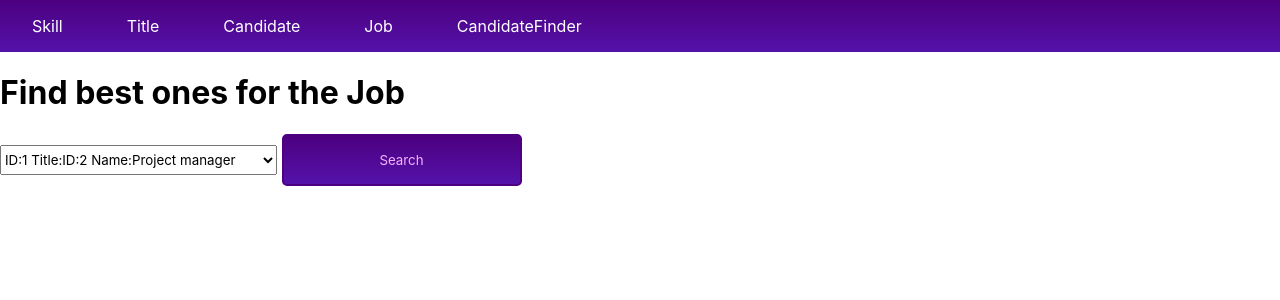
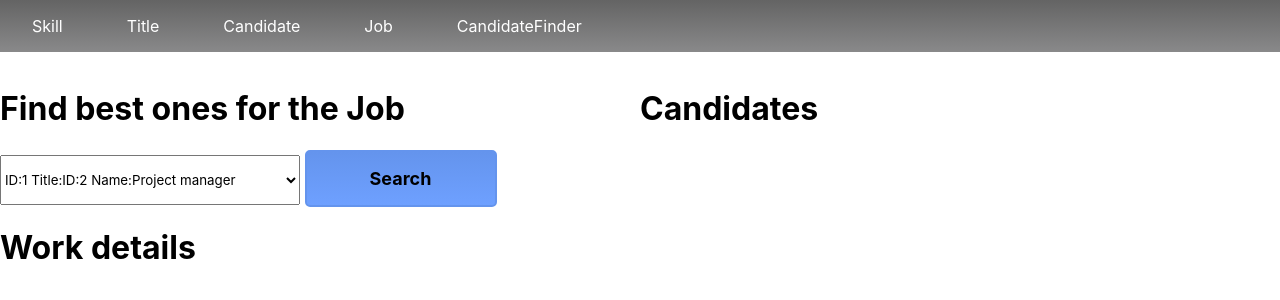
Before and after one commit to orabu103/Matcher-Gloat, a Django app: page /CandidateFinder in a window 1280 px wide. Shown: the top 300 px of the page. Run offline with Django 4.2, Linux system fonts and the light colour scheme; data comes from the database, SQL or seed files in the repository; both versions use the stored data as it was after the commit.

Commit message:
Add new design

```diff
--- a/matcher/static/matcher/candidateFinder.css
+++ /dev/null
@@ -1,34 +0,0 @@
-.continer{
-
-}
-
-.continer select{
-    height: 100%;
-    cursor: pointer;
-}
-
-.continer button {
-    background: linear-gradient(rgb(77, 0, 128), rgb(84, 18, 170));
-    border: 2px solid rgb(77, 0, 128);
-    width: 30%;
-    padding: 1rem;
-    color: rgb(244, 179, 250);
-    border-radius: 5px;
-
-}
-
-.continer button:hover {
-    cursor: pointer;
-    background: linear-gradient(rgb(103, 14, 163), rgb(128, 66, 209));
-}
-
-
-.continer button:active, .continer button:focus {
-    opacity: 0.85;
-    outline: none;
-}
-.Search{
-    box-sizing: border-box;
-    width: 800px;
-    height: 30px;
-}
--- a/matcher/static/matcher/form.css
+++ b/matcher/static/matcher/form.css
@@ -6,24 +6,25 @@
     border: none;
     padding: 1rem;
     margin: 1rem;
-    border-bottom: 2px solid cornflowerblue;
+    border-bottom: 2px solid rgb(100, 148, 237);
 }
 .form input:focus {
     outline: none;
     /* border-bottom: 2px solid cornflowerblue; */
 }
 .form button {
-    background: linear-gradient(rgb(77, 0, 128), rgb(84, 18, 170));
-    border: 2px solid rgb(77, 0, 128);
+    background: linear-gradient(rgb(100, 148, 237), rgb(110 160 255));
+    border: 2px solid rgb(100, 148, 237);
     width: 30%;
     padding: 1rem;
-    color: rgb(244, 179, 250);
+    color: rgb(0, 0, 0);
+    font-size: 18px;
+    font-weight: bold;
     border-radius: 5px;
-
 }
 .form button:hover {
     cursor: pointer;
-    background: linear-gradient(rgb(103, 14, 163), rgb(128, 66, 209));
+    background: linear-gradient(rgb(130, 160, 250), rgb(150, 162, 255));
 }
 
 .form button:active, .form button:focus {
@@ -31,13 +32,28 @@
     outline: none;
 }
 .box-data{
-    max-height: 100px;
+    max-height: 600px;
+    width: 600px;
     display: flex;
     flex-direction: column;
+    align-items: center;
+    overflow: auto;
+    background-color: rgb(207, 207, 207);
+    box-shadow: 5px 5px 5px grey;
+    border-radius: 5px;
+}
+.container select{
+    min-width: 300px;
+    max-width: 300px;
+    min-height: 50px;
+    max-height: 50px;
+    cursor: pointer;
 }
 
 .skills{
-    width: 50%;
+    width: 300px;
+    overflow-y: auto;
+    max-height: 500px;
 }
 .container{
     display:flex;
--- a/matcher/static/matcher/nav.css
+++ b/matcher/static/matcher/nav.css
@@ -9,7 +9,7 @@ body{
 .navigation {
     /* display: flex;
     justify-content: center; */
-    background: linear-gradient(rgb(77, 0, 128), rgb(84, 18, 170));
+    background: linear-gradient(rgb(100, 100, 100), rgb(137, 137, 138));
     min-width: 100%;
 
 }
@@ -37,6 +37,6 @@ body{
 }
 
 .navigation ul li:hover {
-    background-color: rgba(77, 0, 128, 0.9);
+    background-color: rgba(85, 85, 85, 0.9);
     color: rgb(243, 189, 252);
 }
--- a/matcher/templates/candidateFinder/candidateFinder.html
+++ b/matcher/templates/candidateFinder/candidateFinder.html
@@ -1,12 +1,13 @@
 {% extends 'home/home.html' %}
 {% block body %}
 {% load static %}
-    <link rel="stylesheet" href="{% static 'matcher/candidateFinder.css' %}">
+    <link rel="stylesheet" href="{% static 'matcher/form.css' %}">
 
 
-    <div class="continer">
-        <h1> Find best ones for the Job </h1>
-        <div class="Search">
+    <div class="container">
+
+        <div class="form">
+            <h1> Find best ones for the Job </h1>
             <form action="{% url 'app:CandidateFinder' %}" method="get">
                 <select name="job">
                     {% for job in jobs %}
@@ -15,19 +16,33 @@
                 </select>
                 <button type="submit">Search</button>
             </form>
+            <h1>Work details</h1>
+            {% if job %}
+            <div class='data'>
+                <p><strong>ID -</strong> {{job.id}}</p>
+                <p><strong>Name -</strong>  {{job.title.name}} </p>
+                <ul> {% for skill in job.skill.all %}
+                    <li> {{skill.name}}</li>
+                     {% endfor %}
+                </ul>
+            </div>
+            {% endif %}
         </div>
-        {% if candidates %}{% endif %}
-            {% for candidat in candidates %}
-                <div>
-                    <p>ID : {{candidat.id}}</p>
-                    <p>Title : {{candidat.title}}</p>
-                    <ul> {% for skill in candidat.skill.all %}
+        <div>
+        <h1>Candidates<h1>
+        <div class='box-data'>
+            {% for candidate in candidates %}
+                <div class='data'>
+                    <p><strong>ID -</strong> {{candidate.id}}</p>
+                    <p><strong>Name -</strong>  {{candidate.title.name}} </p>
+                    <ul> {% for skill in candidate.skill.all %}
                         <li> {{skill.name}}</li>
                     {% endfor %}
-                <ul>
-                </div>
+                    <ul>
+                </div >
             {% endfor %}
-
+        </div>
+    </div>
 
     </div>
 
--- a/matcher/views.py
+++ b/matcher/views.py
@@ -12,6 +12,7 @@ def Home(request):
 # Goes through all the skills of the job and checks which candidate has more suitable skills
 def CandidateFinder(request):
     candidates = ""
+    job = ""
     try:
         id = request.GET['job']
         job = Job.objects.get(id = id)
@@ -23,7 +24,7 @@ def CandidateFinder(request):
         err = e
 
     jobs = Job.objects.all()
-    return render(request , 'candidateFinder/candidateFinder.html' , {'jobs':jobs , 'candidates' :candidates} )
+    return render(request , 'candidateFinder/candidateFinder.html' , {'jobs':jobs , 'candidates' :candidates , 'job':job} )
 
 
 # This function adds skills to the table Skill
```
Also changed, not shown: other parts of matcher/static/matcher/form.css (+32 -0 lines), matcher/templates/candidate/candidate.html (+5 -4 lines), matcher/templates/job/job.html (+5 -3 lines), matcher/templates/skills/skills.html (+6 -3 lines), matcher/templates/titles/titles.html (+6 -4 lines), db.sqlite3.
